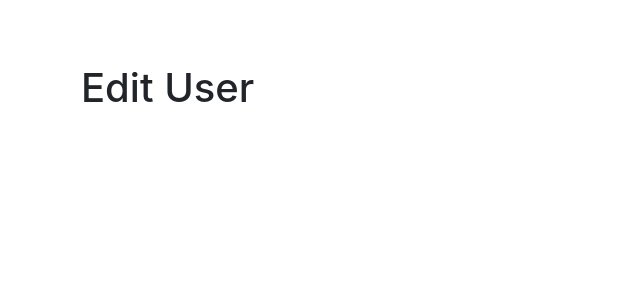
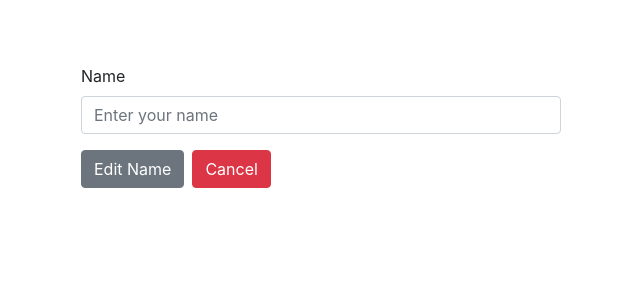
Before and after one commit to usj-django-dev/react_crud_project, a React (Create React App) app: page /edit/1 in a window 1280 px wide. Shown: the top 300 px of the page, without its empty margins (319-959 px from the left). Built offline with nearby package versions, Linux system fonts and the light colour scheme.

Commit message:
Finishing EditUser.js

```diff
--- a/src/components/AddUser.js
+++ b/src/components/AddUser.js
@@ -9,8 +9,7 @@
     Input,
     Button,
 
-}
-    from 'reactstrap';
+} from 'reactstrap';
 
 
 
--- a/src/components/EditUser.js
+++ b/src/components/EditUser.js
@@ -1,9 +1,26 @@
-import React from 'react'
+import React from 'react';
+import { Link } from 'react-router-dom';
+
+import {
+    Form,
+    FormGroup,
+    Label,
+    Input,
+    Button,
+
+} from 'reactstrap';
+
+
 
 export const EditUser = () => {
     return (
-        <div>
-            <h1> Edit User </h1>
-        </div>
+        <Form>
+            <FormGroup>
+                <Label>Name</Label>
+                <Input type="text" placeholder="Enter your name" >    </Input>
+            </FormGroup>
+            <Button type="submit"> Edit Name </Button>
+            <Link to="/" className="btn btn-danger ml-2" > Cancel </Link>
+        </Form>
     )
 }
```
